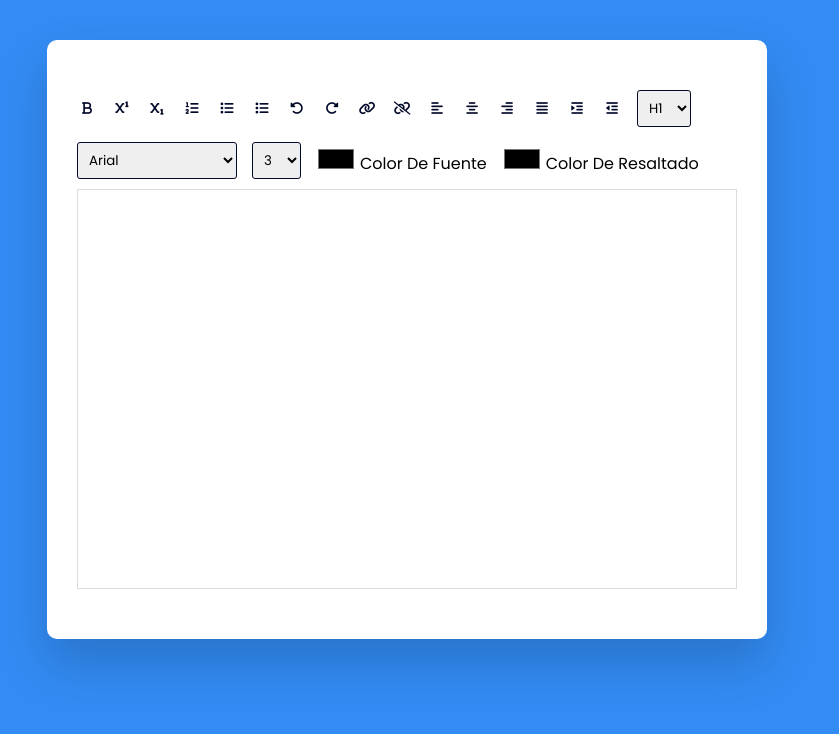
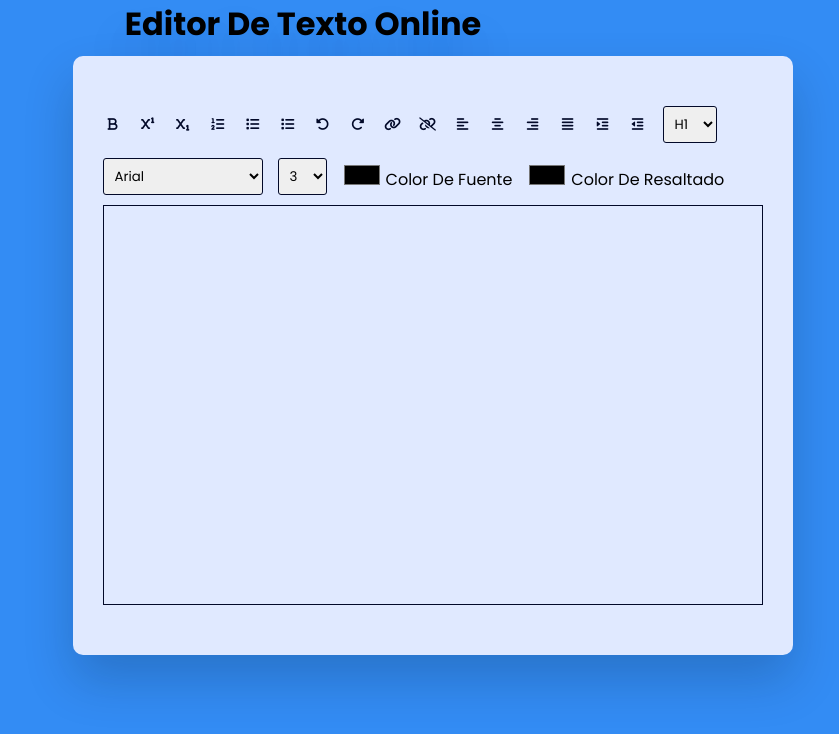
Before and after one commit to lautarovg02/App-Web-Editor-De-Texto, a plain HTML site: page index.html in a window 1280 px wide. Shown: the whole page, without its empty margins (337-1176 px from the left). Drawn offline with Linux system fonts and the light colour scheme.

Commit message:
Refactorizacion de codigo, ademas se agrego un titulo

```diff
--- a/css/style.css
+++ b/css/style.css
@@ -1,5 +1,6 @@
 @import url('https://fonts.googleapis.com/css2?family=Poppins:ital,wght@0,100;0,400;0,500;0,600;0,700;0,900;1,100;1,300;1,500;1,800;1,900&display=swap');
-*{
+
+* {
     margin: 0;
     padding: 0;
     box-sizing: border-box;
@@ -9,14 +10,27 @@ body {
     background-color: #338cf4;
 }
 
+h1{
+    font-family: po;
+    text-align: center;
+    text-decoration: capitalize;
+    text-shadow: 0 25px 50px rgba(7, 20, 35, 0.2);
+    font-family: 'Poppins', sans-serif;
+}
+
+.active,
+.container,
+button {
+    background-color: #e0e9ff;
+}
+
 .container {
-    background-color: #fff ;
     width: 90vmin;
     padding: 50px 30px;
     position: absolute;
     transition: translate(-50%, -50%);
-    left: 30%;
-    top: 5%;
+    left: 32%;
+    top: 7%;
     -webkit-transition: translate(-50%, -50%);
     -moz-transition: translate(-50%, -50%);
     -ms-transition: translate(-50%, -50%);
@@ -29,39 +43,46 @@ body {
     box-shadow: 0 25px 50px rgba(7, 20, 35, 0.2);
 }
 
-.options{
+.options {
     display: flex;
     flex-wrap: wrap;
     align-items: center;
     gap: 15px;
 }
 
-button{
+input[type="color"],
+button {
+    border: none;
+}
+
+button {
     width: 20px;
     height: 20px;
     display: grid;
     place-items: center;
-    border-radius: 3px;
-    border: none;
-    background-color: #fff;
     outline: none;
     color: #020929;
+
+}
+
+button,
+select,
+input[type="color"] {
     cursor: pointer;
+}
+
+button,
+select {
+    border-radius: 3px;
     -webkit-border-radius: 3px;
     -moz-border-radius: 3px;
     -ms-border-radius: 3px;
     -o-border-radius: 3px;
 }
 
-select{
+select {
     padding: 7px;
     border: 1px solid #020929;
-    border-radius: 3px;
-    -webkit-border-radius: 3px;
-    -moz-border-radius: 3px;
-    -ms-border-radius: 3px;
-    -o-border-radius: 3px;
-    cursor: pointer;
 }
 
 .options label,
@@ -69,18 +90,16 @@ select{
     font-family: 'Poppins', sans-serif;
 }
 
-input[type="color"]{
+input[type="color"] {
     -webkit-appearance: none;
     -moz-appearance: none;
     appearance: none;
     background-color: transparent;
     width: 40px;
     height: 28px;
-    border: none;
-    cursor: pointer;
 }
 
-input[type="color"]::-webkit-color-smatch{
+input[type="color"]::-webkit-color-smatch {
     border-radius: 15px;
     -webkit-border-radius: 15px;
     -moz-border-radius: 15px;
@@ -89,7 +108,7 @@ input[type="color"]::-webkit-color-smatch{
     box-shadow: 0 0 0 2px #fff, 0 0 0 3px #020929;
 }
 
-input[type="color"]::-moz-color-smatch{
+input[type="color"]::-moz-color-smatch {
     border-radius: 15px;
     -webkit-border-radius: 15px;
     -moz-border-radius: 15px;
@@ -98,13 +117,9 @@ input[type="color"]::-moz-color-smatch{
     box-shadow: 0 0 0 2px #fff, 0 0 0 3px #020929;
 }
 
-#text-input{
+#text-input {
     margin-top: 10px;
-    border: 1px solid #ddd;
+    border: 1px solid #020929;
     padding: 20px;
     height: 50vh;
 }
-
-.active{
-    background-color: #e0e9ff;
-}
--- a/index.html
+++ b/index.html
@@ -11,6 +11,7 @@
     <link rel="stylesheet" href="css/style.css">
 </head>
 <body>
+    <h1>Editor De Texto Online</h1>
     <div class="container">
         <div class="options">
             <button id="bold" class="option-button format">
```
